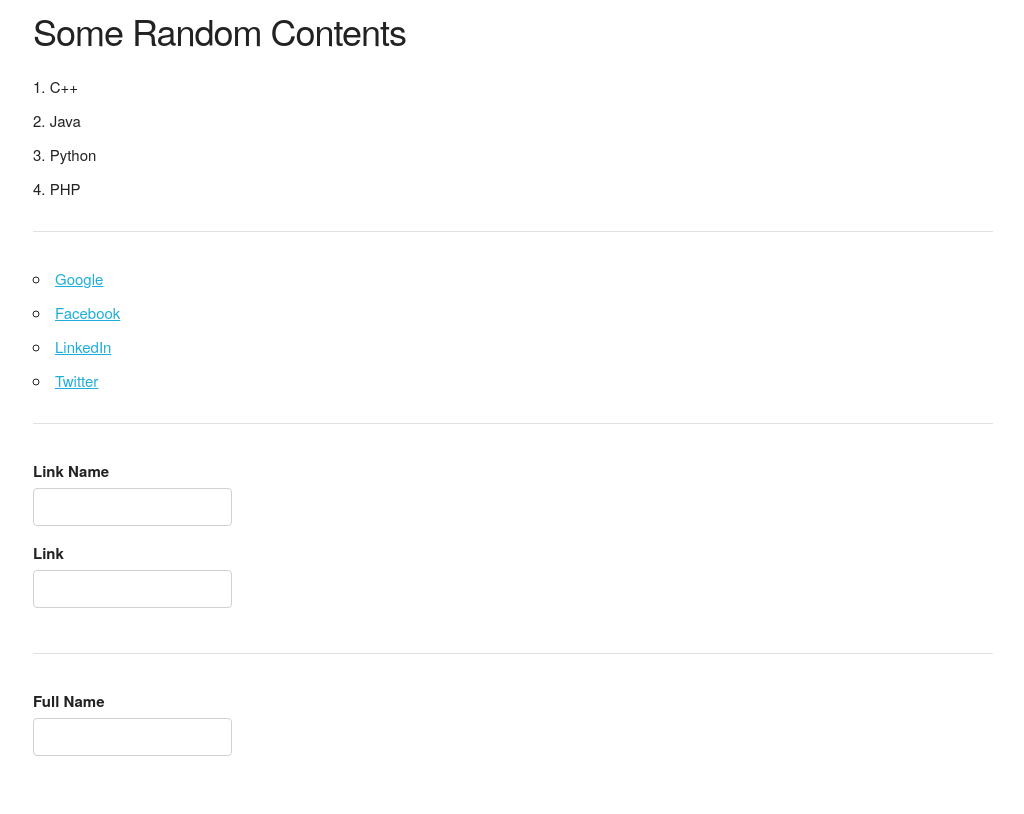
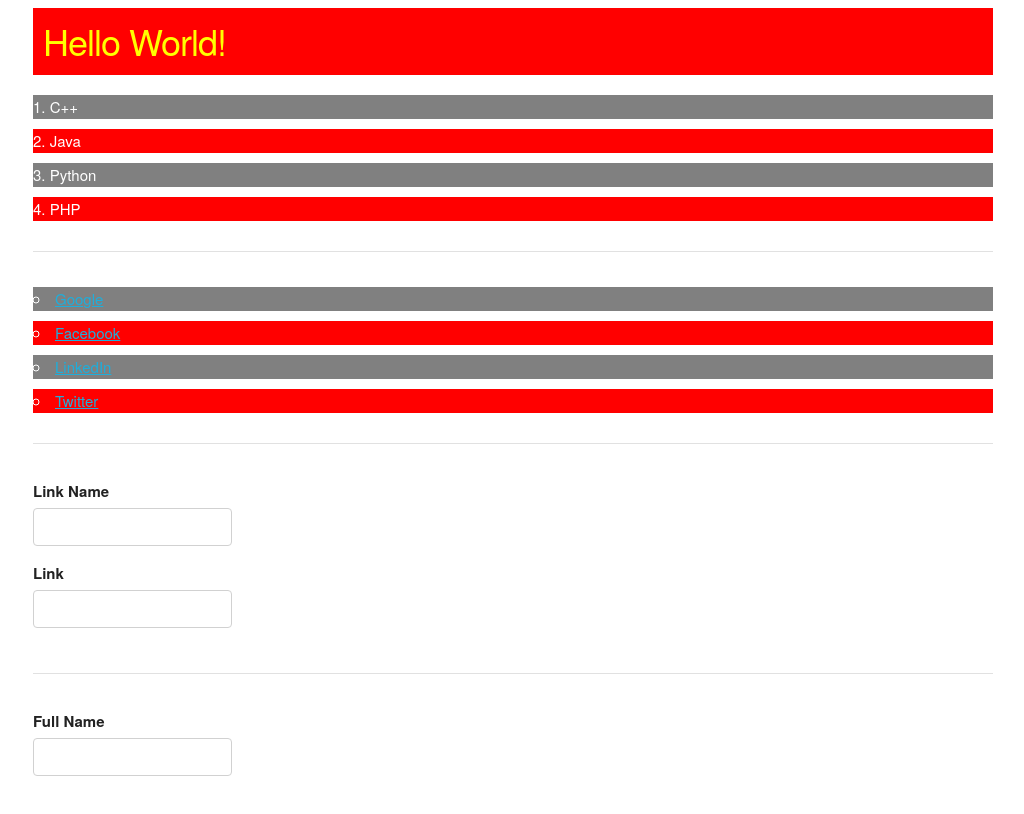
Before and after one commit to Shohaibur/Javascript-basics, a plain HTML site: page DOM/index.html in a window 1280 px wide. Shown: the whole page, without its empty margins (127-1151 px from the left). Drawn offline with nearby package versions, Linux system fonts and the light colour scheme.

Commit message:
update: domSelectorMultiple

```diff
--- a/DOM/domSelectorMultiple.js
+++ b/DOM/domSelectorMultiple.js
@@ -1 +1,49 @@
-console.log("domSelectorMultiple file contents:")
+console.log("domSelectorMultiple file contents : ");
+//Multi selector
+// document.getElementByClassName()
+let list = document.getElementsByClassName('sample-class');
+list[0].style.background = 'red';
+list[0].style.color = 'yellow';
+list[0].style.padding = '10px';
+list[0].textContent = 'Hello World!';
+console.log(list[0]); //access first index with sample-class class
+
+//document.getElementByTagName()
+list = document.getElementsByTagName('li');
+console.log(list[0]);  //access 1st element 'C++' using indexing
+
+
+
+list= document.querySelector('ol').getElementsByTagName('li'); //list of li tags under ol
+console.log(list);
+
+let lis = Array.from(list); //convert into array and print
+lis.forEach(function(items){
+  console.log(items);
+})
+
+//documentQuerySelectorAll
+// id -> #
+// className -> .
+//tagname -> nothing
+list = document.querySelectorAll('.sample-class'); //all classes (node list)
+list = document.querySelectorAll('ol li'); //li tags under ol
+list.forEach(function(liitems){
+  console.log(liitems);
+});
+console.log(list);
+
+let liOdd = document.querySelectorAll('li:nth-child(odd)');
+let liEve = document.querySelectorAll('li:nth-child(even)');
+liOdd.forEach(function(item){
+  item.style.background = 'grey';
+  item.style.color = 'white';
+});
+
+liEve.forEach(function(item){
+  item.style.background = 'red';
+  item.style.color = 'white';
+});
+
+
+console.log(list);
--- a/DOM/index.html
+++ b/DOM/index.html
@@ -11,7 +11,7 @@
 
 <body>
   <div class="container">  <!-- containers for applying CSS styles and layouts -->
-    <h3 id="document-title" class="class-title">Some Random Contents</h3>
+    <h3 id="document-title" class='sample-class'>Some Random Contents</h3>
     <ol>
       <li>C++</li>
       <li>Java</li>
@@ -40,7 +40,8 @@
   </div>
 
   <!-- <script src="domIntro.js"></script> -->
-  <script src="domSelector.js"></script>
+  <!-- <script src="domSelectorSingle.js"></script> -->
+  <script src="domSelectorMultiple.js"></script>
 </body>
 
 </html>
```
